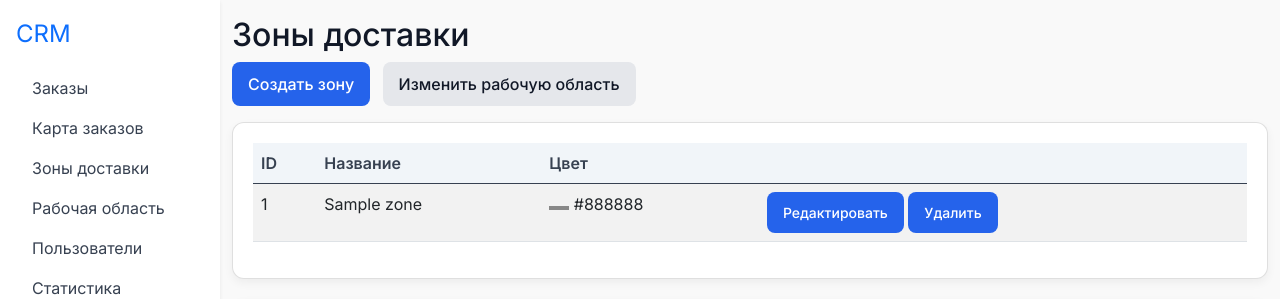
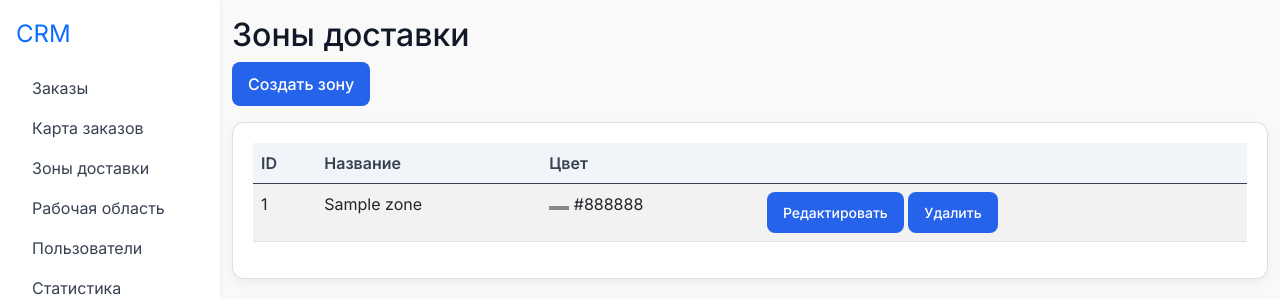
Before and after one commit to anosenkoalex/Dilivery, a Flask app: page /zones in a window 1280 px wide. Shown: the top 299 px of the page. Run offline with Flask 3, Linux system fonts and the light colour scheme; a user stored in the database is signed in; tables that the repository leaves empty hold one stand-in row (values such as "Sample post"); data that the repository does not hold is empty; some libraries are stand-ins or nearby versions.

Commit message:
Remove edit work area button on zones page

```diff
--- a/templates/zones.html
+++ b/templates/zones.html
@@ -2,7 +2,6 @@
 {% block content %}
 <h2>Зоны доставки</h2>
 <a class="btn btn-primary mb-3" href="{{ url_for('edit_zone', new=True) }}">Создать зону</a>
-<button class="btn btn-secondary mb-3 ms-2" data-bs-toggle="modal" data-bs-target="#workAreaModal">Изменить рабочую область</button>
 <div class="table-responsive card">
 <table class="table table-striped mb-3">
     <thead>
```
